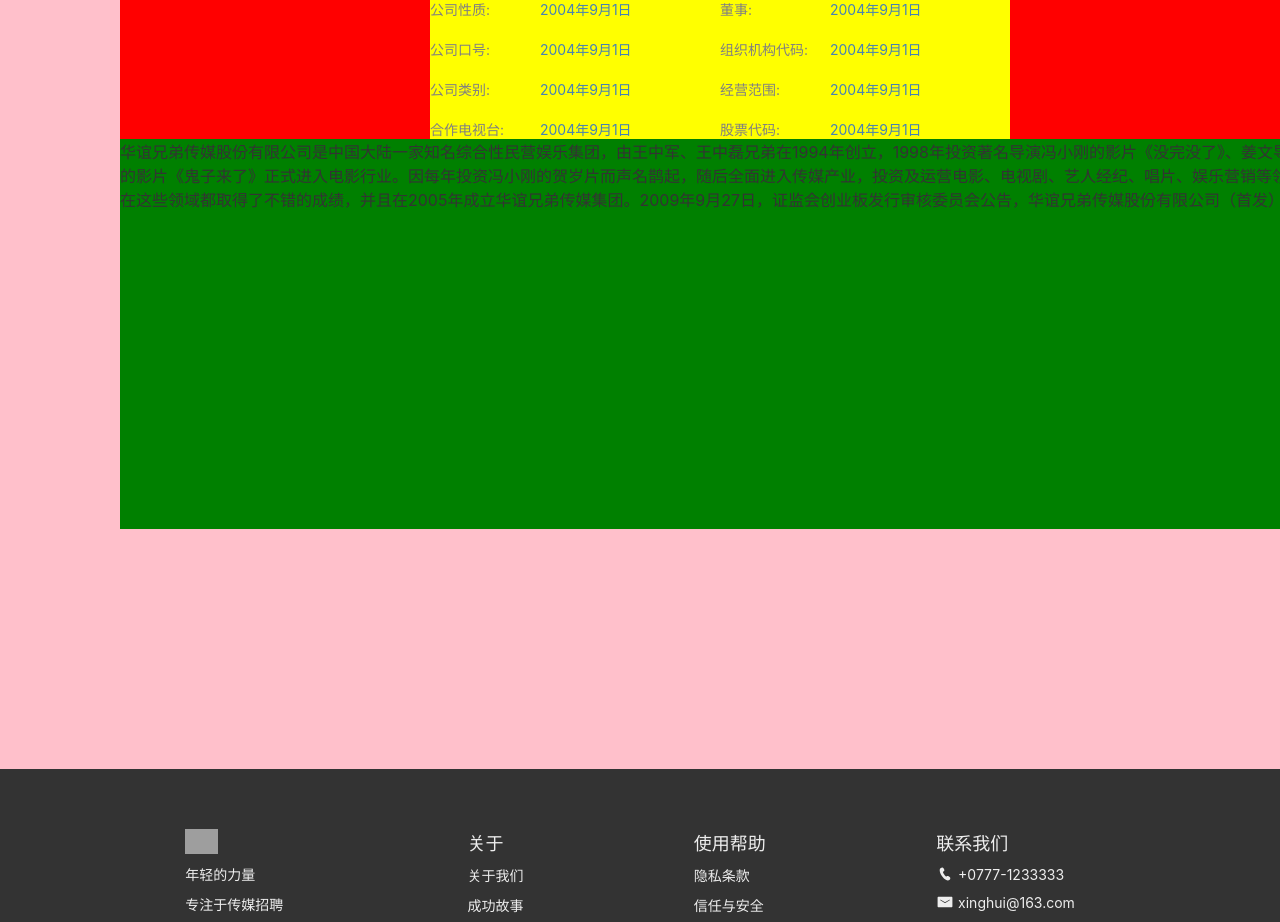
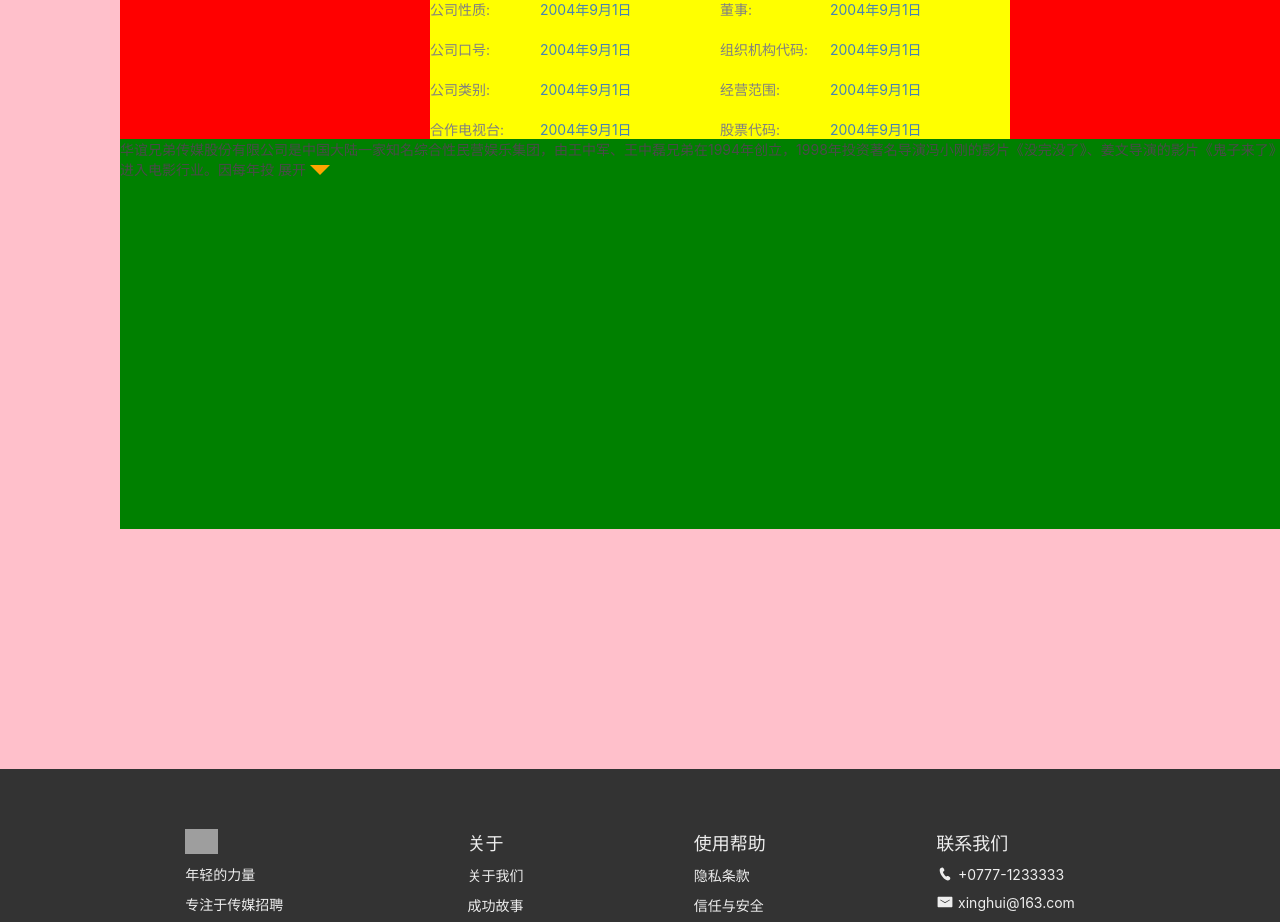
Before and after one commit to Sincebook/starnet, a Vue app: page /#/companyDetail/1 in a window 1280 px wide. Shown: the part 900-1822 px from the top of the page. Built offline with nearby package versions, Linux system fonts and the light colour scheme; grey boxes are pictures that could not be loaded.

Commit message:
dsw3modify

```diff
--- a/src/components/company/companyDetail/companyIntro.vue
+++ b/src/components/company/companyDetail/companyIntro.vue
@@ -62,32 +62,35 @@
             </div>
         </div>
         <div class="introFooter">
-                <div :class="['txt', { 'over-hidden': !unfold }]" ref="textBox">
-                    <span ref="spanBox">{{comInfor.content}}</span>
-                </div>
-                <div class="btn" v-if="ifOver" @click="unfold = !unfold">{{unfold ? '收起' : '展开'}}
-                    <svg class="icon icon-zhankai" aria-hidden="true">
-                       <use xlink:href="#icon-zhankai"></use>
-                    </svg>
-               </div>
+                {{isExpend? comInfor.content : capitalize(comInfor.content)}}
+                <span @click="expendClick" class="expend">
+                    {{isExpend? '收起': '展开'}}
+                <i :class="isExpend ? 'up-arrow-isactive': ''" class="down-arrow"  ></i>
+                </span>
         </div>
     </div>
 </template>
+
 <script>
 export default {
     props: {
         content: {
-                type: String,
-                default: ''
+                type: Object,
+                default () {
+                     return {};
+                 }
             },
         com: {
-                type: Array,
-                default: () => []
-
+                type: Object,
+                default () {
+                    return {};
+                 }
         },
         comInfor: {
-                type: Array,
-                default: () => []
+                type: Object,
+                default () {
+                    return {};
+                 }
         }
     },
     computed: {
@@ -95,16 +98,27 @@
     },
     data() {
         return {
-            ifOver: false, // 文本是否超出三行，默认否
-            unfold: false // 文本是否是展开状态 默认为收起
+            isExpend: false
         };
+    },
+    methods: {
+        expendClick() {
+            this.isExpand = !this.isExpand;
+        },
+        capitalize: function(value) {
+            if (!value) return '';
+            value = value.toString();
+            if (value.length > 100) {
+                return value.substr(0, 100);
+            } else {
+                return value;
+            }
+        }
     }
-    // mounted() {
-    //     this.ifOver = this.$refs.spanBox.offsetHeight > this.$refs.textBox.offsetHeight
-    // }
 };
 </script>
-<style lang="less">
+
+<style lang="less" >
 .companyIntro{
   margin-top:40px;
   width:1440px;
@@ -163,24 +177,18 @@
     background-color: green;
 }
 .words{
-    font-weight: 400;
-    line-height: 60px;
+    font-weight: 400 ;
+    line-height: 60px ;
     color: rgba(6, 15, 38, 1);
     word-wrap:break-word;
     word-break:normal;
 }
-.txt {
-  font-size: 16px;
-  color: #333;
-  margin-bottom: 5px;
+.up-arrow-isactive{
+    display: inline-block; width: 0px; height: 0px; border: 10px solid transparent; overflow: hidden;
+    border-top: none; border-bottom-color: red;
 }
-.over-hidden {
-  display: -webkit-box;
-  -webkit-box-orient: vertical;
-  -webkit-line-clamp: 3;
-  overflow: hidden;
-}
-.btn {
-  color: red;
+.down-arrow{
+    display: inline-block; width: 0px; height: 0px; border: 10px solid transparent; overflow: hidden;
+    border-bottom: none; border-top-color: orange;;
 }
 </style>
```
Also changed, not shown: 1 other file (tests, documents, lock files or other folders).
